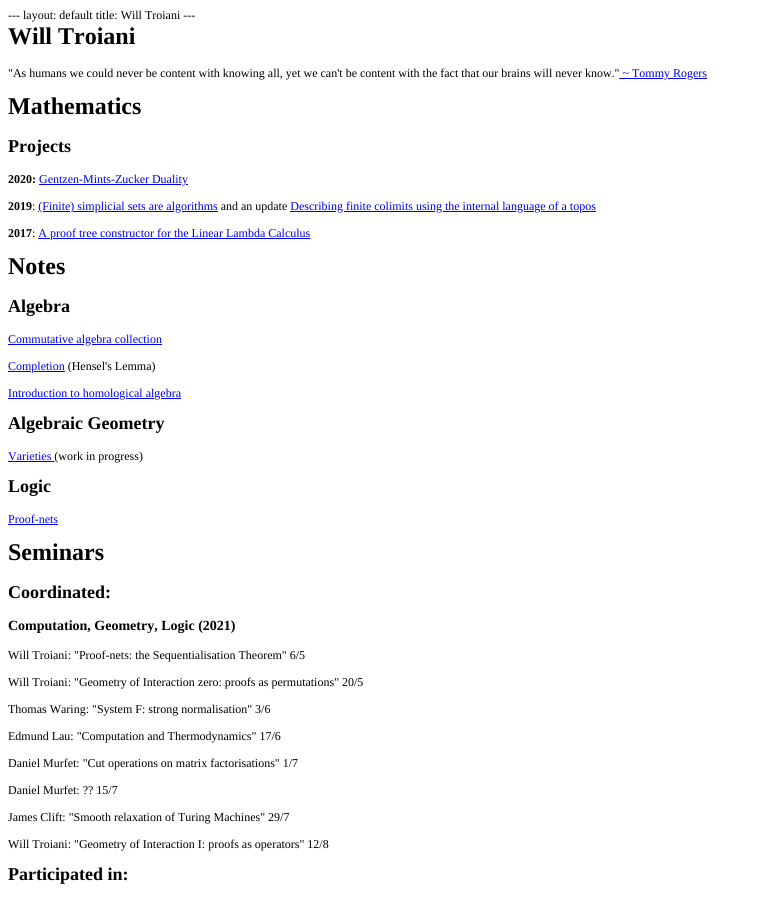
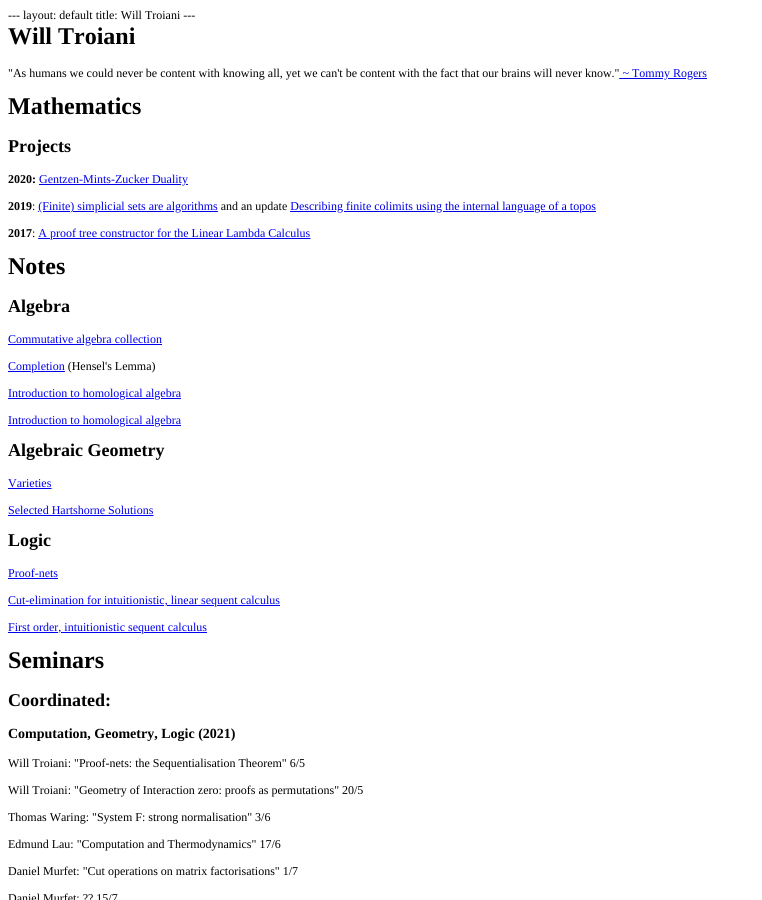
Before and after one commit to WilliamTroiani/WilliamTroiani.github.io, a Jekyll site: the page index.html, which Jekyll copies as it is, in a window 1280 px wide and 900 px high. Shown: the whole window, without its empty margins (0-762 px from the left). Built offline with Jekyll 4.4.1, drawn with Linux system fonts in a browser that asks for light colours.

Commit message:
index change

```diff
--- a/index.html
+++ b/index.html
@@ -30,10 +30,14 @@
 <p class="p5"><span class="s4"><a href="https://williamtroiani.github.io/pdfs/NotesonCommutativeAlgebra.pdf">Commutative algebra collection</a></span></p>
 <p class="p3"><span class="s2"><a href="https://williamtroiani.github.io/pdfs/Completion.pdf">Completion</a></span><span class="s1"> (Hensel's Lemma)</span></p>
 <p class="p5"><span class="s4"><a href="https://williamtroiani.github.io/pdfs/HomologicalAlgebra.pdf">Introduction to homological algebra</a></span></p>
+<p class="p5"><span class="s4"><a href="https://williamtroiani.github.io/pdfs/HomologicalAlgebraTwo.pdf">Introduction to homological algebra</a></span></p>
 <h2 style="margin: 0.0px 0.0px 14.9px 0.0px; font: 18.0px Times; color: #000000; -webkit-text-stroke: #000000"><span class="s1"><b>Algebraic Geometry</b></span></h2>
-<p class="p3"><span class="s2"><a href="https://williamtroiani.github.io/pdfs/Varieties.pdf">Varieties </a></span><span class="s1">(work in progress)</span></p>
+<p class="p3"><span class="s2"><a href="https://williamtroiani.github.io/pdfs/Varieties.pdf">Varieties </a></span><span class="s1"></span></p>
+<p class="p3"><span class="s2"><a href="https://williamtroiani.github.io/pdfs/HartshorneSolutions.pdf">Selected Hartshorne Solutions</a></span><span class="s1"></span></p>
 <h2 style="margin: 0.0px 0.0px 14.9px 0.0px; font: 18.0px Times; color: #000000; -webkit-text-stroke: #000000"><span class="s1"><b>Logic</b></span></h2>
 <p class="p5"><span class="s4"><a href="https://williamtroiani.github.io/pdfs/Proof-nets.pdf">Proof-nets</a></span></p>
+<p class="p5"><span class="s4"><a href="https://williamtroiani.github.io/pdfs/LinearIntuitionisticSequenceCalculusCutElimination.pdf">Cut-elimination for intuitionistic, linear sequent calculus</a></span></p>
+<p class="p5"><span class="s4"><a href="https://williamtroiani.github.io/pdfs/SecondOrderSequentCalculus.pdf">First order, intuitionistic sequent calculus</a></span></p>
 <h1 style="margin: 0.0px 0.0px 16.1px 0.0px; font: 24.0px Times; color: #000000; -webkit-text-stroke: #000000"><span class="s1"><b>Seminars</b></span></h1>
 <h2 style="margin: 0.0px 0.0px 14.9px 0.0px; font: 18.0px Times; color: #000000; -webkit-text-stroke: #000000"><span class="s1"><b>Coordinated:</b></span></h2>
 <h3 style="margin: 0.0px 0.0px 14.0px 0.0px; font: 14.0px Times; color: #000000; -webkit-text-stroke: #000000"><span class="s1"><b>Computation, Geometry, Logic (2021)</b></span></h3>
```
